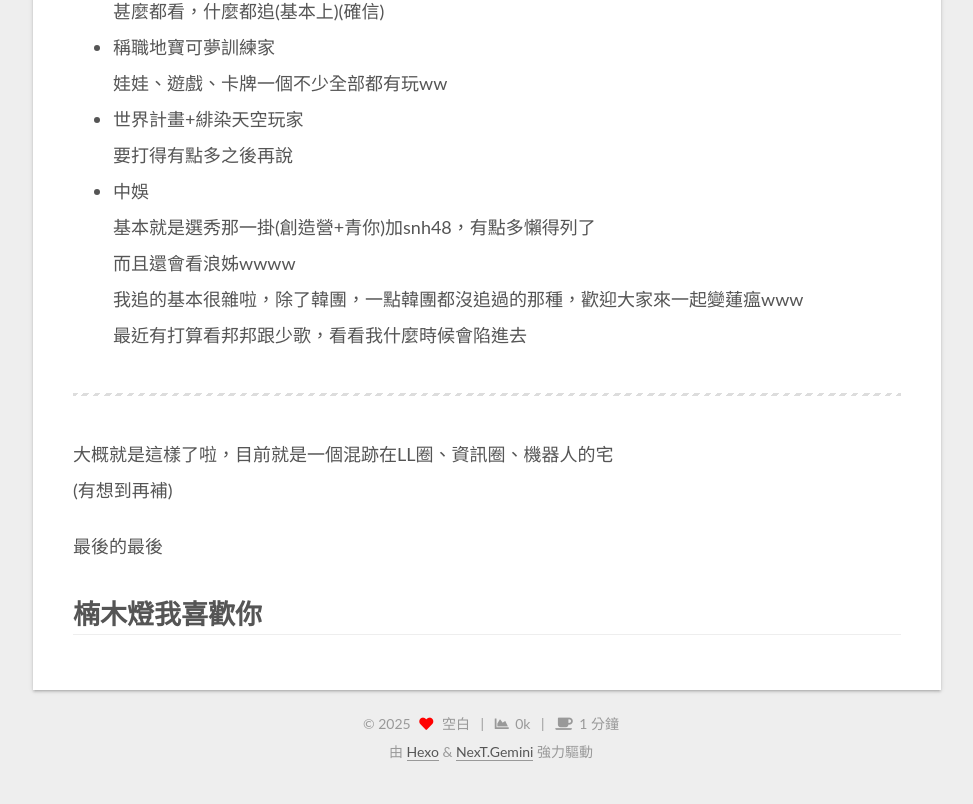
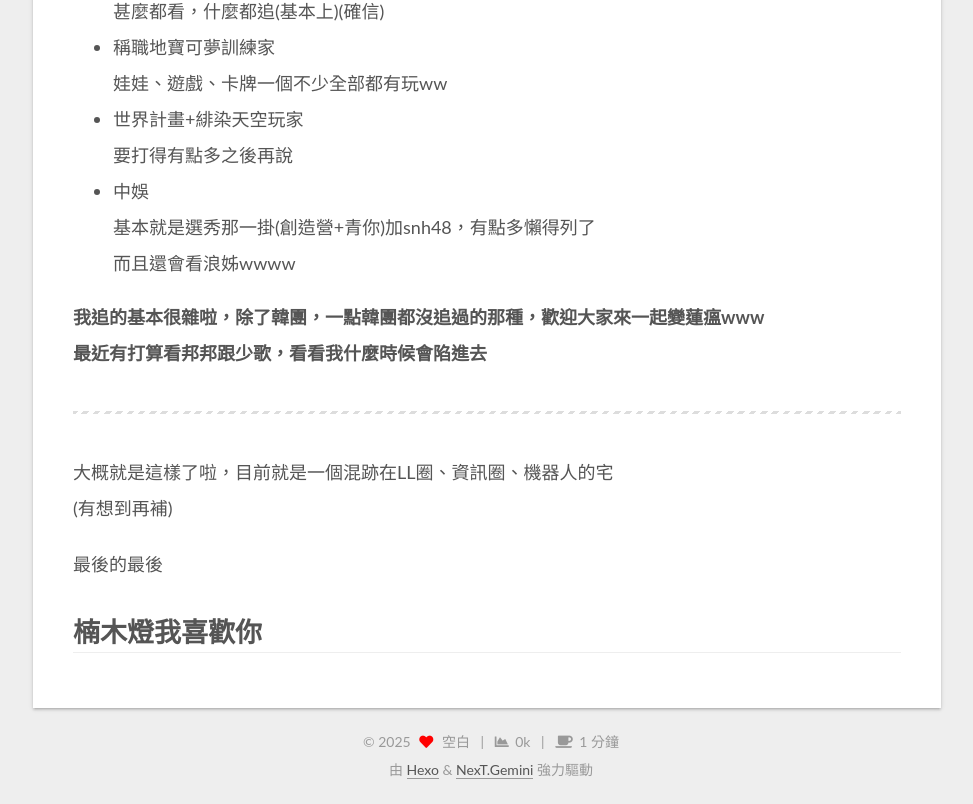
Before and after one commit to blank-hyc/blank-hyc.github.io, a plain HTML site: page about/index.html in a window 1280 px wide. Shown: the part 1142-1946 px from the top of the page, without its empty margins (279-1252 px from the left). Drawn offline with Linux system fonts and the light colour scheme; no server answers; a script that the page names is missing.

Commit message:
Site updated: 2025-11-29 15:27:54

```diff
--- a/about/index.html
+++ b/about/index.html
@@ -28,7 +28,7 @@
 <meta property="og:description" content="作為遊戲人生的忠實粉絲，網名就是這麼來的 哈囉大家好，我是空白(歡迎這麼叫我ww)，是個朝特選前進的高二生，目前在資優班擔任墊神的角色這裡大概會更新我的比賽、專題、社團、追星、一些有的沒的 經歷 roborave sumo bronze 成大物理人才培育計畫 資訊能力競賽 校內代表 2026火箭競賽(結果待) immc 數學建模秋季賽(結果待) 天下第一物理大會 決賽 AERC 佳作(倒楣的連兩年">
 <meta property="og:locale" content="zh_TW">
 <meta property="article:published_time" content="2025-11-28T07:17:14.000Z">
-<meta property="article:modified_time" content="2025-11-29T07:24:07.660Z">
+<meta property="article:modified_time" content="2025-11-29T07:27:41.930Z">
 <meta property="article:author" content="空白">
 <meta name="twitter:card" content="summary">
 
@@ -239,8 +239,9 @@
 <li>重度百合控<br>甚麼都看，什麼都追(基本上)(確信)</li>
 <li>稱職地寶可夢訓練家<br>娃娃、遊戲、卡牌一個不少全部都有玩ww</li>
 <li>世界計畫+緋染天空玩家<br>要打得有點多之後再說</li>
-<li>中娛<br>基本就是選秀那一掛(創造營+青你)加snh48，有點多懶得列了<br>而且還會看浪姊wwww<br>我追的基本很雜啦，除了韓團，一點韓團都沒追過的那種，歡迎大家來一起變蓮瘟www<br>最近有打算看邦邦跟少歌，看看我什麼時候會陷進去</li>
+<li>中娛<br>基本就是選秀那一掛(創造營+青你)加snh48，有點多懶得列了<br>而且還會看浪姊wwww</li>
 </ul>
+<p><strong>我追的基本很雜啦，除了韓團，一點韓團都沒追過的那種，歡迎大家來一起變蓮瘟www<br>最近有打算看邦邦跟少歌，看看我什麼時候會陷進去</strong></p>
 <hr>
 <p>大概就是這樣了啦，目前就是一個混跡在LL圈、資訊圈、機器人的宅<br>(有想到再補)</p>
 <p>最後的最後</p>
```
